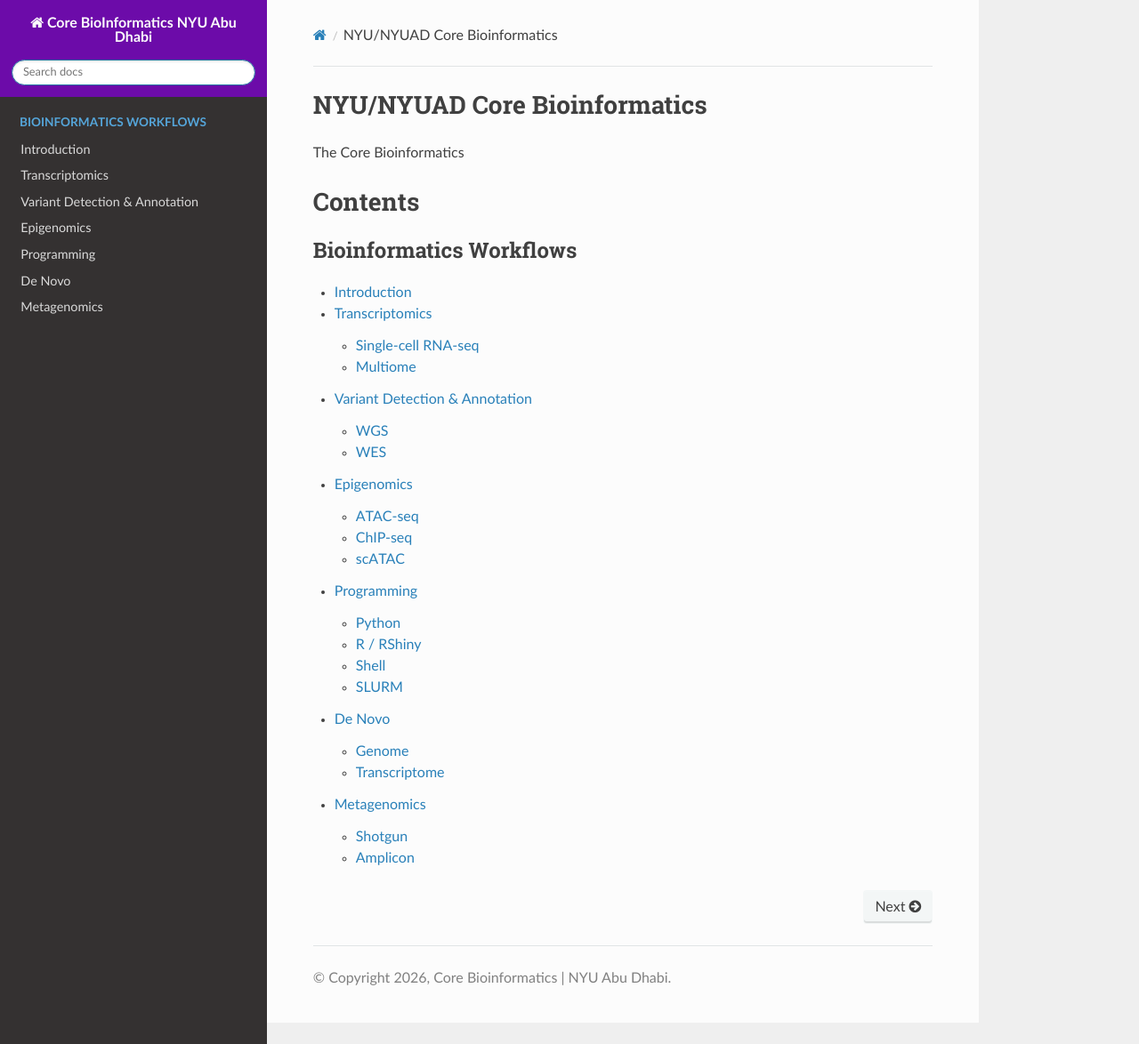
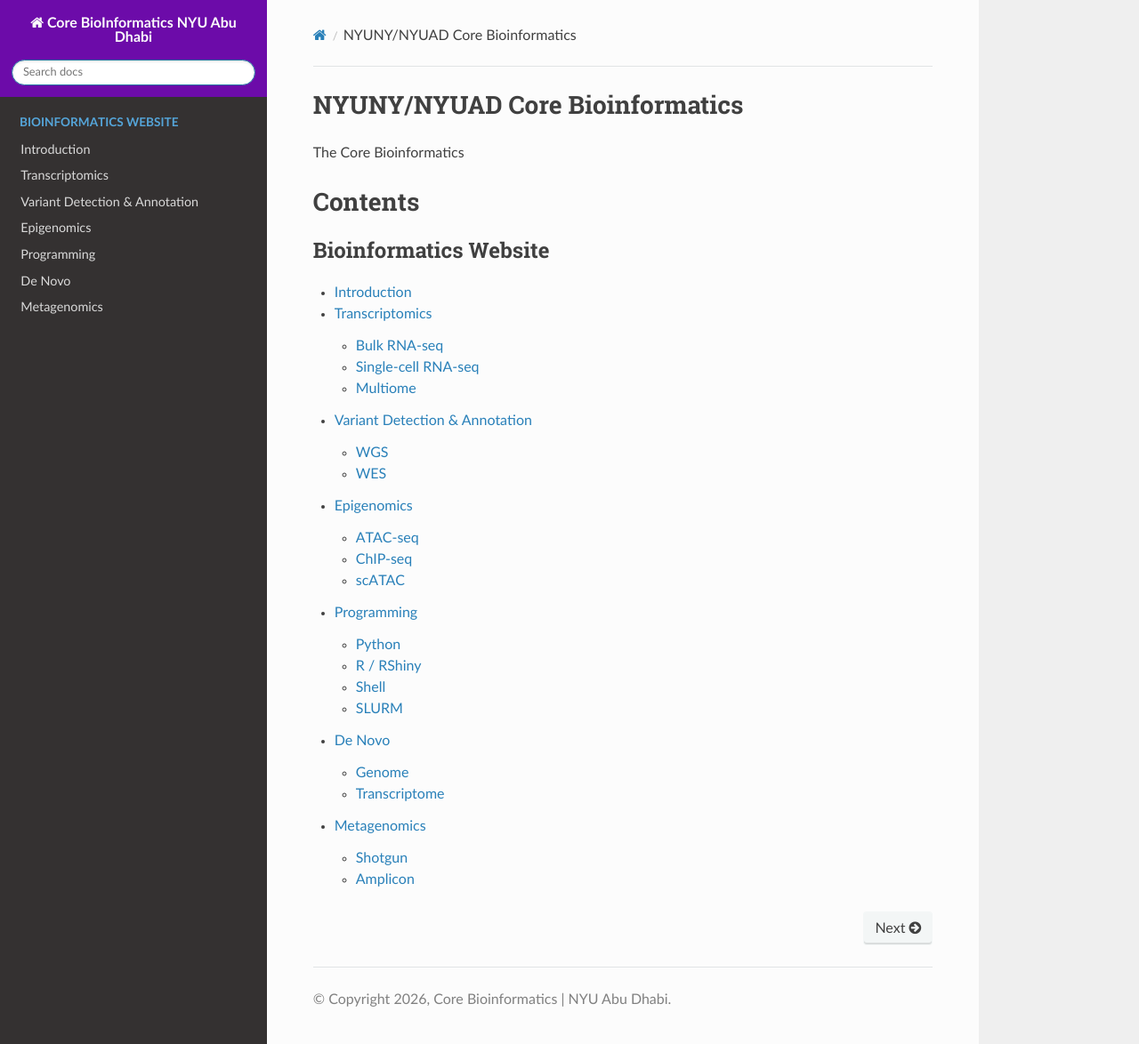
Before and after one commit to learn-gencore/learn-gencore, a Sphinx documentation site: the page built from source/index.rst, in a window 1280 px wide and 1174 px high. Shown: the whole window at 89% size. Built offline with Sphinx 7.4.7 and the Read the Docs theme 3.1.0, drawn with Linux system fonts in a browser that asks for light colours.

Commit message:
first commit

```diff
--- a/source/index.rst
+++ b/source/index.rst
@@ -1,5 +1,5 @@
-NYU/NYUAD Core Bioinformatics
-=========================
+NYUNY/NYUAD Core Bioinformatics
+===============================
 
 The Core Bioinformatics
 
@@ -8,7 +8,7 @@
 
 .. toctree::
    :maxdepth: 2
-   :caption: Bioinformatics Workflows
+   :caption: Bioinformatics Website
 
    introduction
 
--- a/source/transcriptomics/bulk_rna_seq.rst
+++ b/source/transcriptomics/bulk_rna_seq.rst
@@ -0,0 +1,4 @@
+Bulk RNA-seq
+============
+
+Work in progress
```
